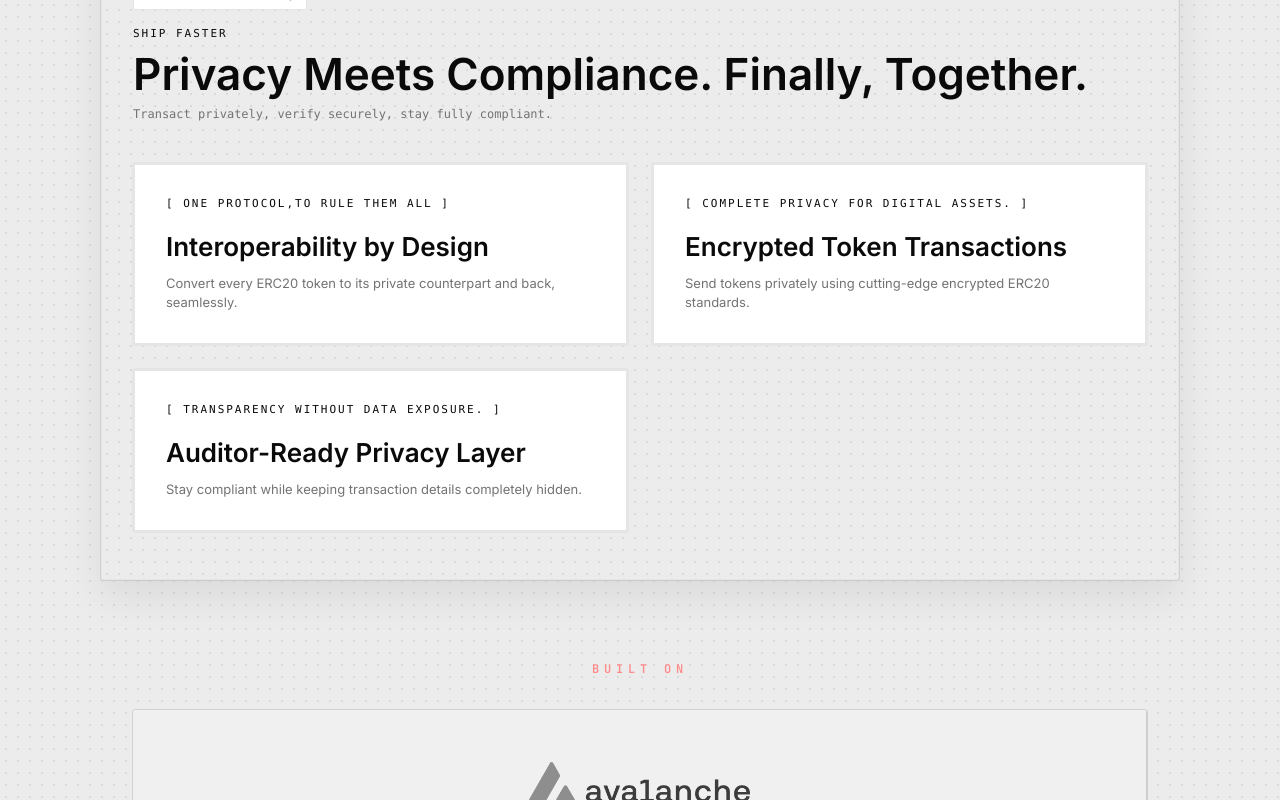
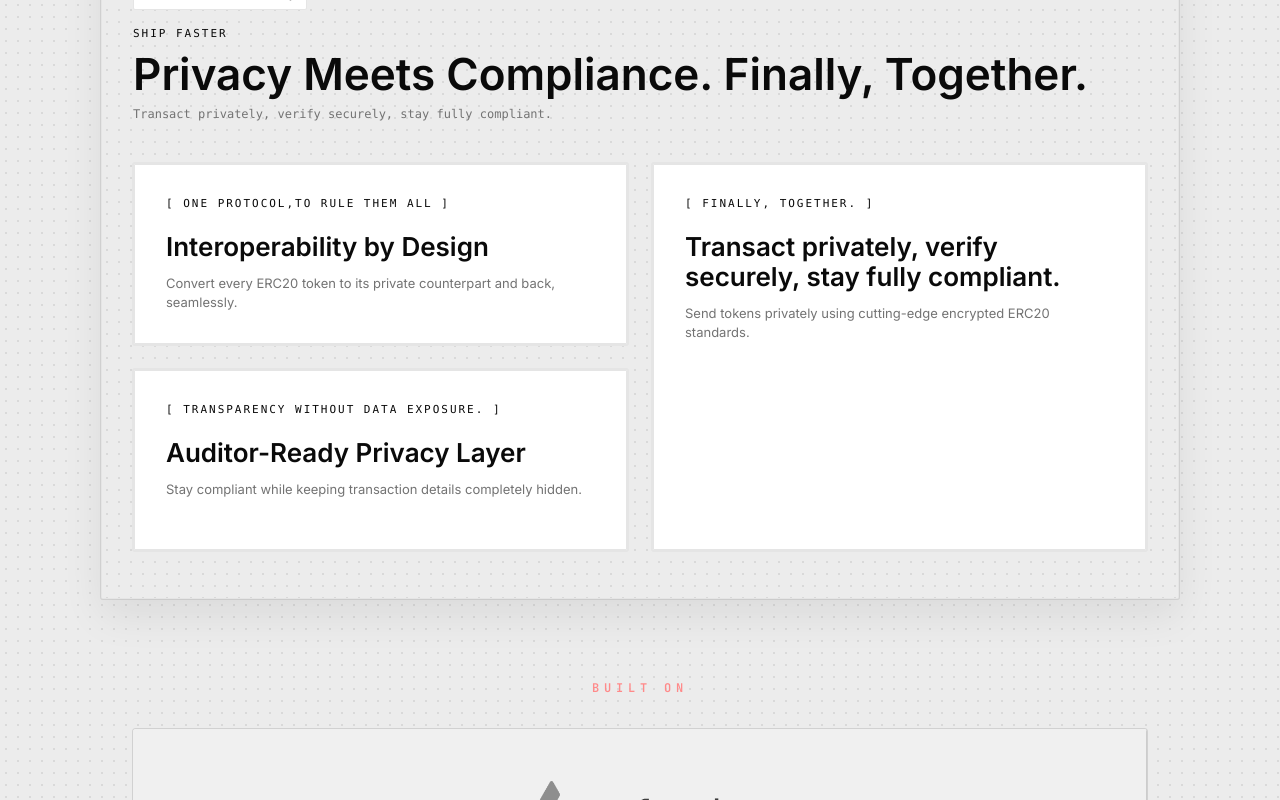
Before and after one commit to avacadoe/join-waitlist, a Next.js app: page / in a window 1280 px wide. Shown: the part 1626-2426 px from the top of the page. Built offline with nearby package versions, Linux system fonts and the light colour scheme; a web font is replaced by a local one.

Commit message:
made cards stable

```diff
--- a/app/page.tsx
+++ b/app/page.tsx
@@ -272,7 +272,7 @@ export default function Home() {
 
           <SectionHeader />
 
-          <div className="grid grid-cols-1 md:grid-cols-2 gap-4 md:gap-5 lg:gap-6">
+          <div className="grid grid-cols-1 md:grid-cols-2 md:grid-rows-2 gap-4 md:gap-5 lg:gap-6">
           <FeatureCard
               accent="orange"
               tag="One protocol,to rule them all"
@@ -280,9 +280,10 @@ export default function Home() {
               description="Convert every ERC20 token to its private counterpart and back, seamlessly."
             />
             <FeatureCard
+              className="md:row-span-2"
               accent="orange"
-              tag="Complete privacy for digital assets."
-              title="Encrypted Token Transactions"
+              tag="Finally, Together."
+              title="Transact privately, verify securely, stay fully compliant."
               description="Send tokens privately using cutting-edge encrypted ERC20 standards."
             />
             <FeatureCard
```
